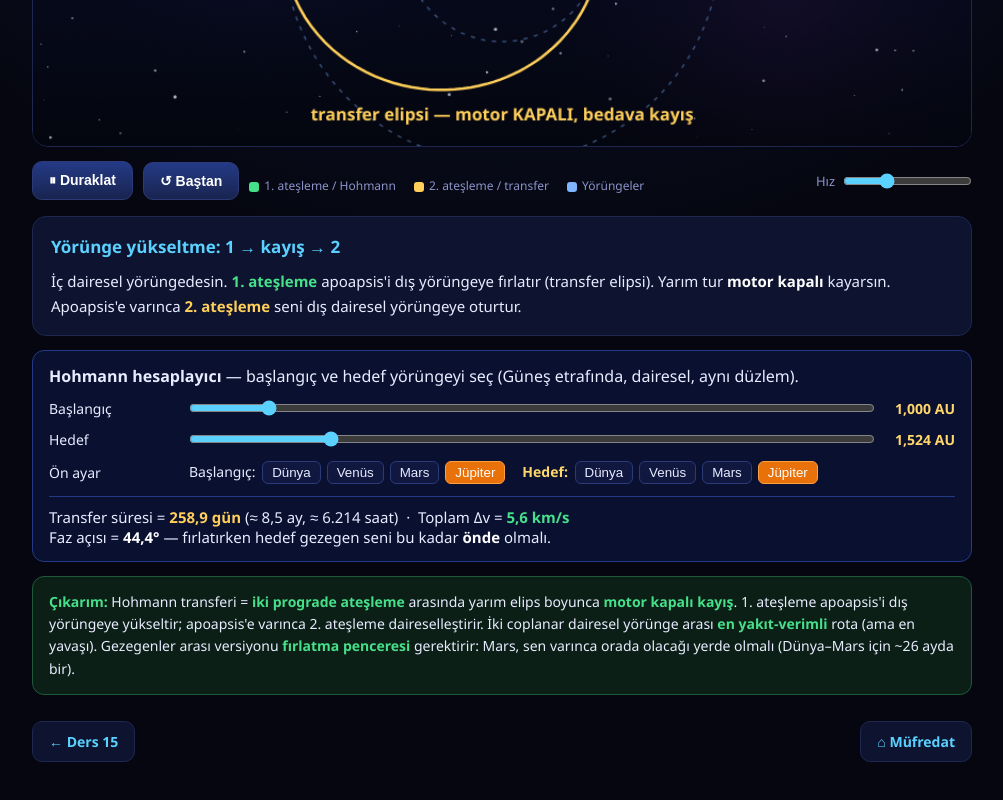
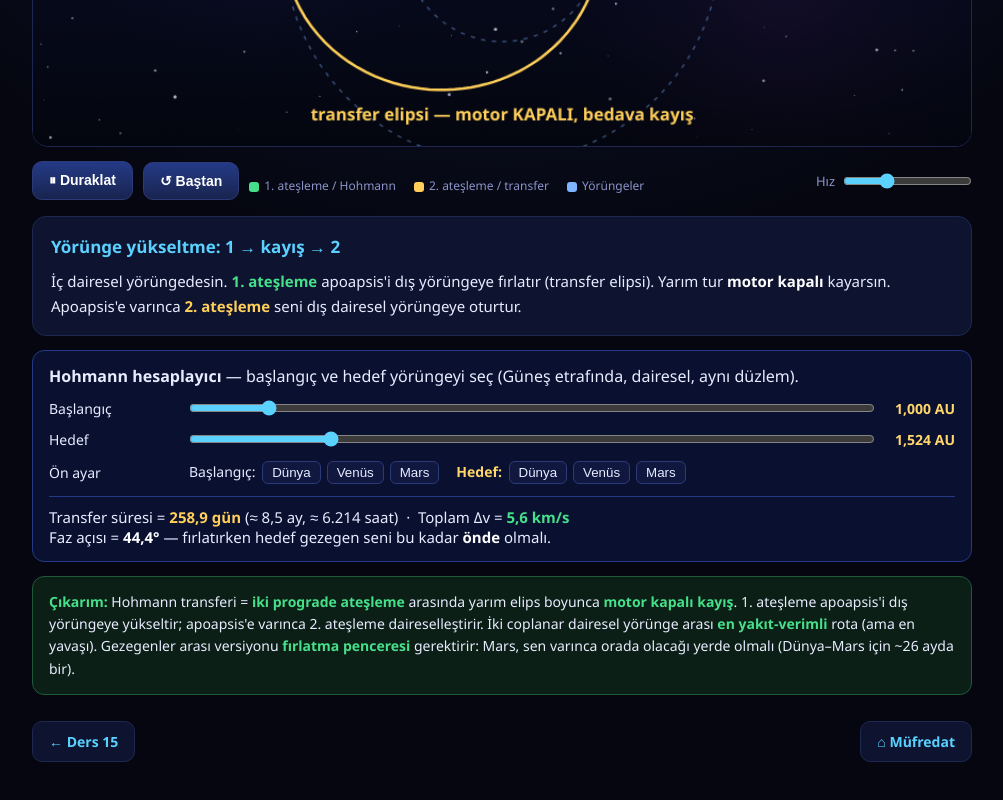
Before and after one commit to Bariscanates404/uzay-itki-lab, a plain HTML site: page dersler/16-hohmann-transfer.html in a window 1280 px wide. Shown: the part 450-1250 px from the top of the page, without its empty margins (138-1141 px from the left). Drawn offline with Linux system fonts and the light colour scheme.

Commit message:
Ders 16: Jüpiter ön ayar düğmesi kaldırıldı (Dünya, Venüs, Mars kaldı)
Co-Authored-By: Claude Sonnet 5.5 <noreply@anthropic.com>

```diff
--- a/dersler/16-hohmann-transfer.html
+++ b/dersler/16-hohmann-transfer.html
@@ -140,7 +140,7 @@ Lab.start([
 </script>
 <script>
 (function(){
-  const V0=29.78, DAY=365.25, PRE=[['Dünya',1],['Venüs',0.723],['Mars',1.524],['Jüpiter',5.203]];
+  const V0=29.78, DAY=365.25, PRE=[['Dünya',1],['Venüs',0.723],['Mars',1.524]];
   const $=id=>document.getElementById(id);
   const tr=(x,n)=>x.toFixed(n).replace('.',',');
   const nt=x=>Math.round(x).toString().replace(/\B(?=(\d{3})+(?!\d))/g,'.');
@@ -166,7 +166,6 @@ Lab.start([
     const s=document.createElement('span'); s.style.marginRight='14px'; s.append(name+': ');
     PRE.forEach(([n,r])=>{ const b=document.createElement('button'); b.type='button'; b.textContent=n; b.title=n+': Güneş\'ten '+tr(r,3)+' AU';
       b.style.cssText='margin:0 3px;padding:3px 9px;border-radius:6px;border:1px solid #2c3a7a;background:#101840;color:#e8ecff;cursor:pointer';
-      if(n==='Jüpiter'){ b.style.background='#e8710a'; b.style.borderColor='#ff9f40'; b.style.color='#fff'; }
       b.onclick=()=>{ $(id).value=r; update(); }; s.append(b); });
     pre.append(s);
   });
```
